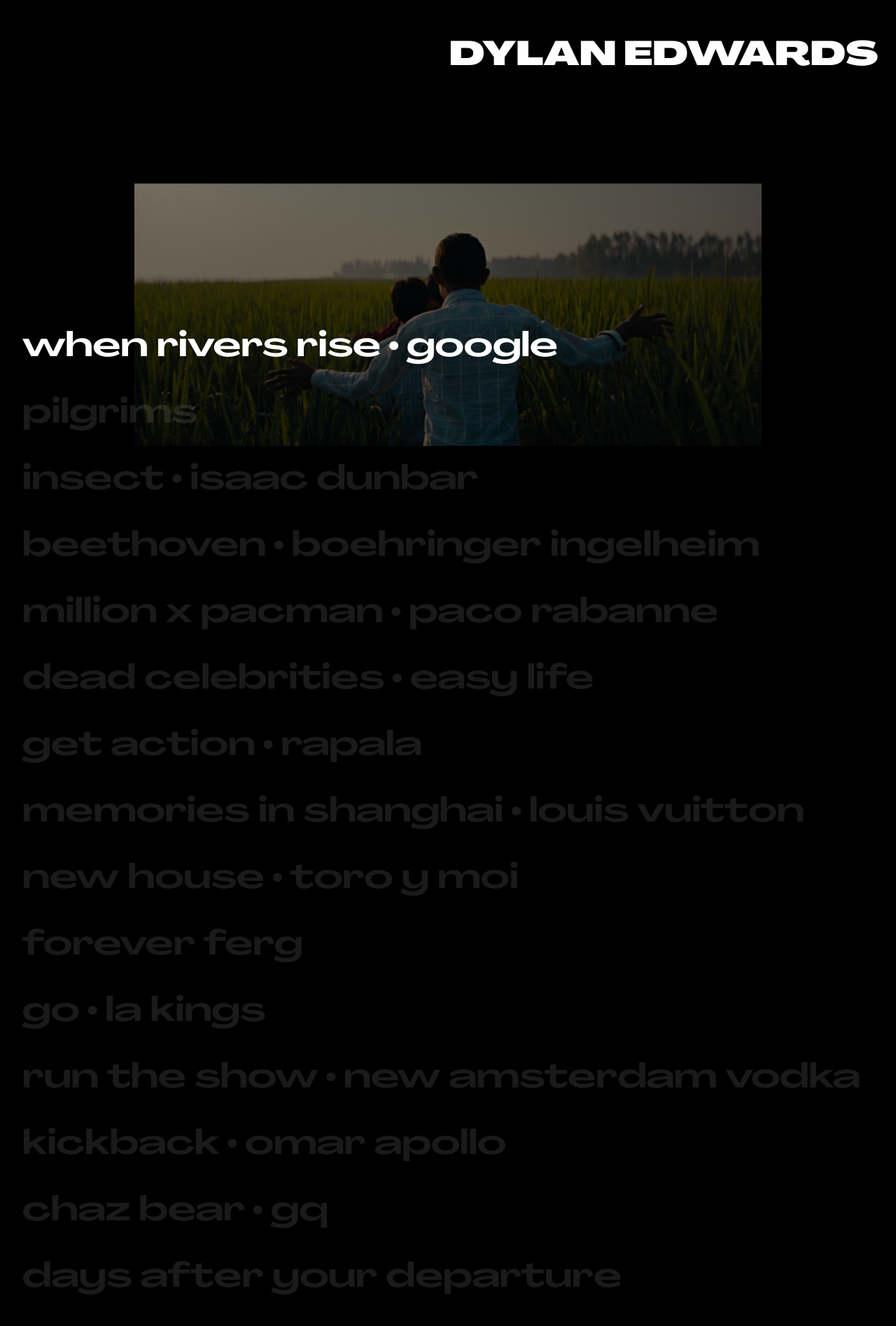
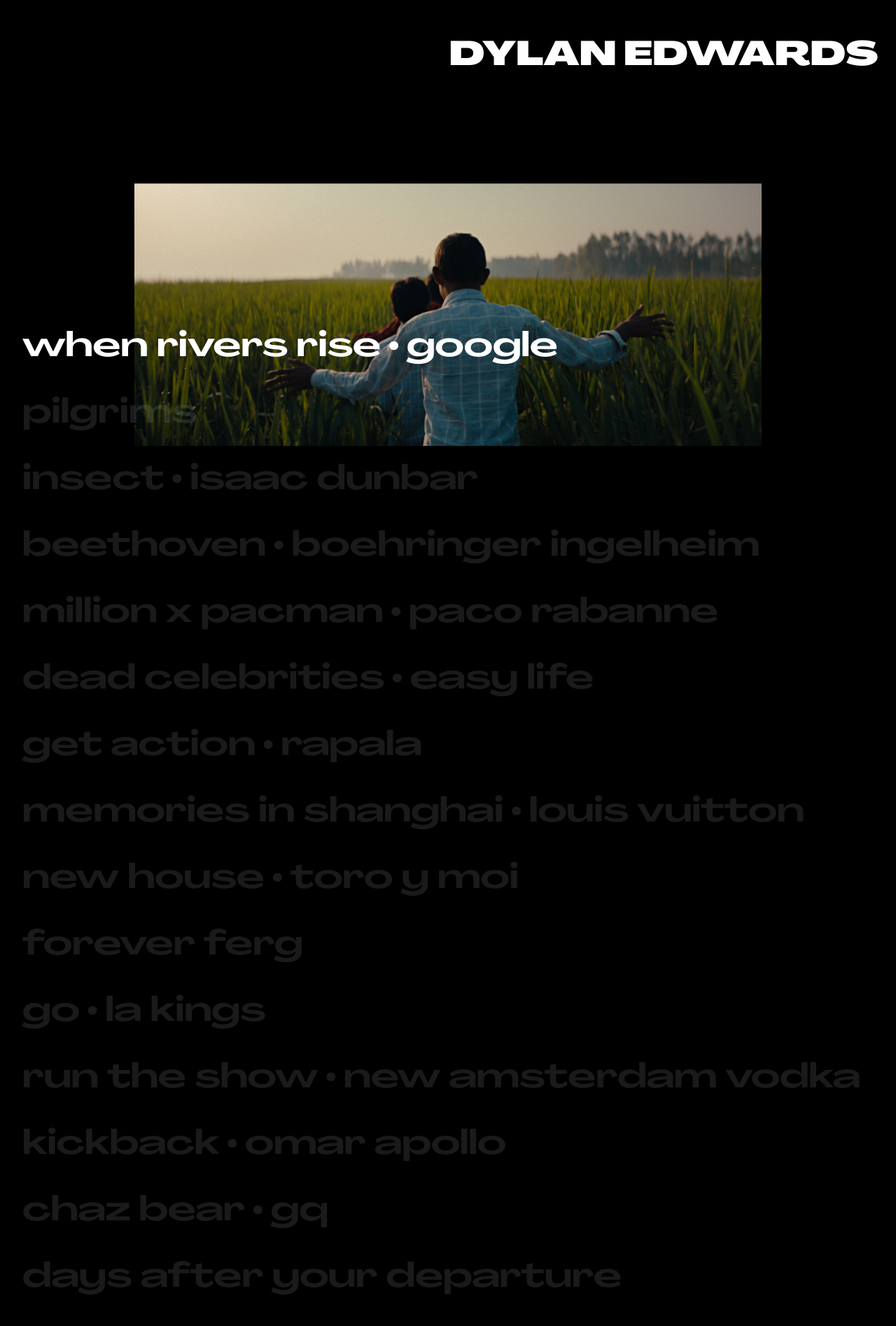
Before and after one commit to jilliangmeehan/dylan-edwards, a Jekyll site: the page built from index.html, in a window 1280 px wide. Shown: the top 1895 px of the page at 70% size. Built offline with Jekyll 4.4.1, drawn with Linux system fonts in a browser that asks for light colours.

Commit message:
way better scrolling animations

```diff
--- a/_layouts/default.html
+++ b/_layouts/default.html
@@ -19,6 +19,7 @@
     <!-- CSS -->
     <link rel="stylesheet" href="assets/css/style.css">
     <link rel="stylesheet" href="https://cdnjs.cloudflare.com/ajax/libs/fancybox/3.5.7/jquery.fancybox.min.css">
+     <link rel="stylesheet" href="https://cdnjs.cloudflare.com/ajax/libs/animate.css/3.7.2/animate.min.css">
 
   </head>
   <body>
--- a/_sass/shared.scss
+++ b/_sass/shared.scss
@@ -1,11 +1,13 @@
 body {
   font-family: monospace;
 	scroll-behavior: smooth;
+  overflow-x: hidden;
   overflow-y: scroll;
   display: grid;
   grid-template-columns: min-content 1fr;
   margin: 0;
   background-color: black;
+  &::-webkit-scrollbar { display: none; }
 }
 
 header {
@@ -51,7 +53,7 @@
           margin: 0;
           transform-style: flat;
           transition-delay: 0s;
-          transition-duration: 0.3s;
+          transition-duration: 0.8s;
           transition-property: all;
           transition-timing-function: ease-in-out;
           @include responsive-font(3.8vw, $regular, $extra-large, $large);
@@ -99,11 +101,6 @@
     height: 6vh;
     padding: 0;
     margin: 0;
-    visibility: hidden;
-    animation-duration: 0.5s;
-    animation-delay: 0s;
-    transition: all 0.2s linear;
-    &.visible { visibility: visible; }
     &.category { display: none; }
     &.show { display: block; }
 
@@ -114,7 +111,14 @@
       left: 50%;
       transform: translate(-50%, -50%);
       z-index: 1;
-      opacity: 0.5;
+      transition: opacity 1s ease;
+      opacity: 0;
+      &.visible { opacity: 1; }
+    }
+
+    a {
+      pointer-events: none;
+      &.visible { pointer-events: all; }
     }
   }
 }
--- a/index.html
+++ b/index.html
@@ -26,7 +26,7 @@
   <main>
     {% for item in site.data.work %}
       <section id="{{ item.title | slugify }}" class="category {{ item.categories | downcase }}">
-        <a data-fancybox href="{{ item.video }}"><img src="{{ item.thumbnail }}"></a>
+        <a data-fancybox href="{{ item.video }}"><img class="animated" src="{{ item.thumbnail }}"></a>
       </section>
     {% endfor %}
   </main>
--- a/scroll.js
+++ b/scroll.js
@@ -10,16 +10,20 @@
 
   mainNavLinks.forEach(link => {
     let section = document.querySelector(link.hash);
+    let video = section.querySelector("a");
+    let animatedImage = section.querySelector("img");
 
     if (
       section.offsetTop <= fromTop &&
       section.offsetTop + section.offsetHeight > fromTop
     ) {
       link.classList.add("current");
-      section.classList.add("visible");
+      animatedImage.classList.add("visible");
+      video.classList.add("visible");
     } else {
       link.classList.remove("current");
-      section.classList.remove("visible");
+      animatedImage.classList.remove("visible");
+      video.classList.remove("visible");
     }
   });
 });
```
Also changed, not shown: 4 other files.
